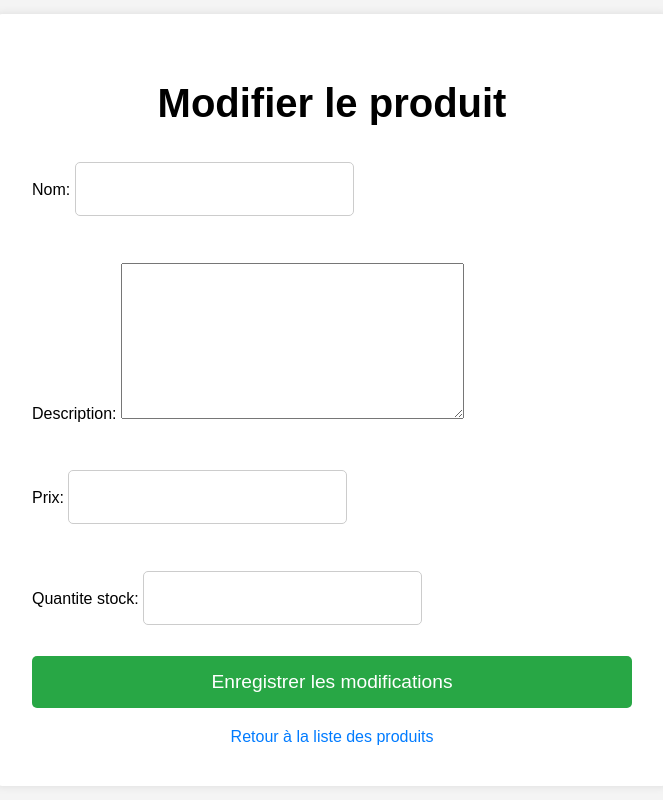
After one commit to megtaho/LogisALS, a Django app: template inventaire/templates/inventaire/modifier_produit.html in a window 1280 px wide. The commit adds this page. Shown: the whole page, without its empty margins (308-971 px from the left). Run offline with Django 5.2, Linux system fonts and the light colour scheme; the template is opened without the code that fills it: values that come from a table or form of the project are taken from there, others are empty.

Commit message:
ajout - modif_sup_add_produit

```diff
--- a/inventaire/templates/inventaire/ajouter_produit.html
+++ b/inventaire/templates/inventaire/ajouter_produit.html
@@ -1,4 +1,3 @@
-<!-- inventaire/templates/inventaire/ajouter_produit.html -->
 <!DOCTYPE html>
 <html>
 
--- /dev/null
+++ b/inventaire/templates/inventaire/modifier_produit.html
@@ -0,0 +1,94 @@
+<!-- inventaire/templates/inventaire/modifier_produit.html -->
+<!DOCTYPE html>
+<html lang="fr">
+<head>
+    <meta charset="UTF-8">
+    <meta name="viewport" content="width=device-width, initial-scale=1.0">
+    <title>Modifier le produit</title>
+    {% load static %}
+    <link rel="stylesheet" href="{% static 'css/style.css' %}">
+    <style>
+        /* Style général pour le formulaire */
+        body {
+            font-family: Arial, sans-serif;
+            background-color: #f4f4f4;
+            margin: 0;
+            padding: 0;
+            display: flex;
+            justify-content: center;
+            align-items: center;
+            height: 100vh;
+        }
+
+        .container {
+            background-color: white;
+            padding: 40px;
+            border-radius: 10px;
+            box-shadow: 0 0 10px rgba(0, 0, 0, 0.1);
+            width: 100%;
+            max-width: 600px;
+        }
+
+        h1 {
+            font-size: 2.5em;
+            margin-bottom: 20px;
+            text-align: center;
+        }
+
+        form {
+            display: flex;
+            flex-direction: column;
+            gap: 15px;
+        }
+
+        form input {
+            padding: 15px;
+            font-size: 1.2em;
+            border-radius: 5px;
+            border: 1px solid #ccc;
+        }
+
+        form button {
+            background-color: #28a745;
+            color: white;
+            padding: 15px;
+            font-size: 1.2em;
+            border-radius: 5px;
+            border: none;
+            cursor: pointer;
+            transition: background-color 0.3s ease;
+        }
+
+        form button:hover {
+            background-color: #218838;
+        }
+
+        .back-link {
+            text-align: center;
+            margin-top: 20px;
+        }
+
+        .back-link a {
+            color: #007BFF;
+            text-decoration: none;
+        }
+
+        .back-link a:hover {
+            text-decoration: underline;
+        }
+    </style>
+</head>
+<body>
+    <div class="container">
+        <h1>Modifier le produit</h1>
+        <form method="POST">
+            {% csrf_token %}
+            {{ form.as_p }}
+            <button type="submit">Enregistrer les modifications</button>
+        </form>
+        <div class="back-link">
+            <a href="{% url 'liste_produits' %}">Retour à la liste des produits</a>
+        </div>
+    </div>
+</body>
+</html>
```
Also changed, not shown: inventaire/templates/inventaire/supprimer_produit.html (added, +98 -0 lines).
